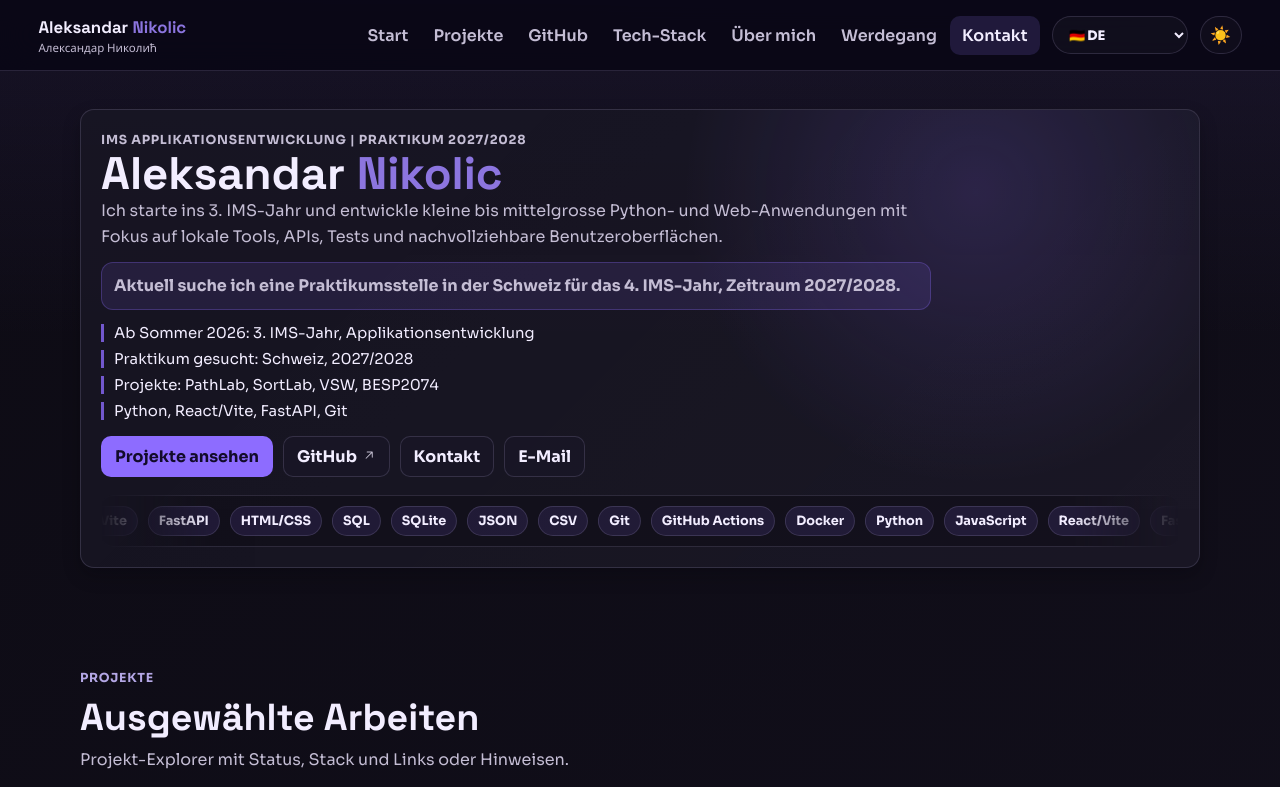
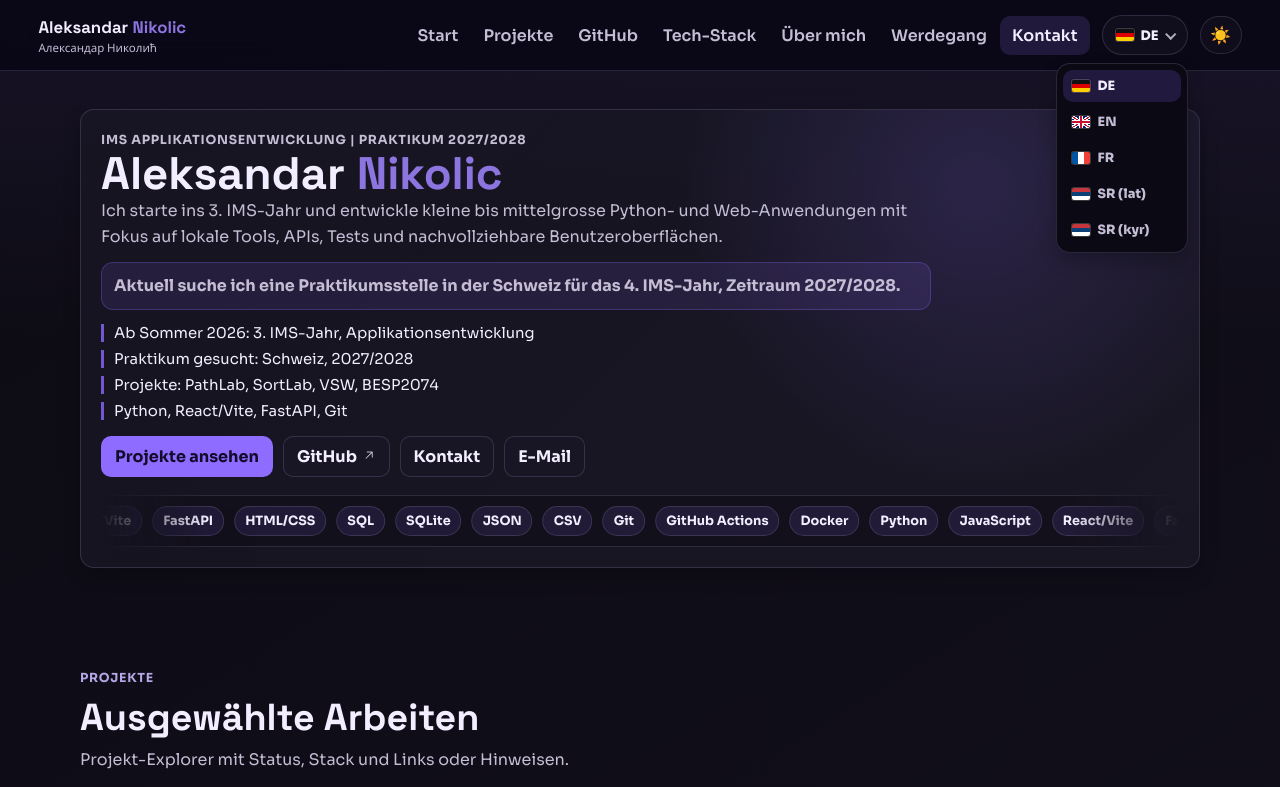
Before and after one commit to AleksZyro/Portfolio-Website, a plain HTML site: page index.html in a window 1280 px wide. Shown: the top 787 px of the page. Drawn offline with Linux system fonts and the light colour scheme.

Commit message:
Polish certificate layout and Serbian language menu

```diff
--- a/app.js
+++ b/app.js
@@ -117,7 +117,11 @@ const focusText = document.getElementById('focus-text');
 const focusList = document.getElementById('focus-list');
 const focusStatus = document.getElementById('focus-status');
 const languageButtons = document.querySelectorAll('.lang-btn');
-const languageSelect = document.getElementById('language-select');
+const languageMenuButton = document.getElementById('language-menu-button');
+const languageMenu = document.getElementById('language-menu');
+const languageOptions = document.querySelectorAll('.lang-option');
+const languageCurrentFlag = document.getElementById('language-current-flag');
+const languageCurrentLabel = document.getElementById('language-current-label');
 const themeToggle = document.getElementById('theme-toggle');
 const heroCopy = document.querySelector('.hero-copy');
 const modal = document.getElementById('detail-modal');
@@ -611,7 +615,7 @@ const embeddedDictionaries = {
       kicker: 'O meni',
       title: 'Licni profil',
       cardTitle: 'Zdravo, ja sam Aleksandar',
-      description: 'Pohadjam IMS sa fokusom na razvoj aplikacija. Moji projekti su uglavnom izmedju Python alata, web interfejsa, API-ja, testova i obrade podataka. Vazni su mi jasna struktura, razumljiv kod i iskren status projekta.',
+      description: 'Učenik sam IMS-a sa fokusom na razvoj aplikacija. Moji projekti su uglavnom između Python alata, web interfejsa, API-ja, testova i obrade podataka. Važni su mi jasna struktura, razumljiv kod i iskren status projekta.',
       factStatus: 'Status: IMS, razvoj aplikacija',
       factFocus: 'Fokus: Python, web, lokalni alati',
       factWork: 'Rad: testovi, jasna struktura, iskren status projekta'
@@ -681,7 +685,7 @@ const embeddedDictionaries = {
     },
     modal: { close: 'Zatvori', title: 'Detaljni prikaz', projectKicker: 'Status projekta', certificateKicker: 'Sertifikat' },
     portfolioDownloadButton: 'Preuzmi PDF',
-    footer: { rights: 'Sva prava zadržana.', legalLink: 'Privatnost i kolacici' }
+    footer: { rights: 'Sva prava zadržana.', legalLink: 'Privatnost i cookies' }
   }
 };
 
@@ -1294,9 +1298,24 @@ const selectLanguageButton = (languageCode) => {
     button.setAttribute('aria-pressed', String(isActive));
   });
 
-  if (languageSelect) {
-    languageSelect.value = languageCode;
+  languageOptions.forEach((option) => {
+    const isActive = option.dataset.lang === languageCode;
+    option.classList.toggle('is-active', isActive);
+    option.setAttribute('aria-selected', String(isActive));
+  });
+
+  const selectedOption = [...languageOptions].find((option) => option.dataset.lang === languageCode);
+  if (selectedOption && languageCurrentLabel && languageCurrentFlag) {
+    const selectedFlag = selectedOption.querySelector('.flag');
+    languageCurrentLabel.textContent = selectedOption.textContent.trim();
+    languageCurrentFlag.className = selectedFlag ? selectedFlag.className : 'flag flag-de';
   }
+};
+
+const setLanguageMenuOpen = (isOpen) => {
+  if (!languageMenu || !languageMenuButton) return;
+  languageMenu.hidden = !isOpen;
+  languageMenuButton.setAttribute('aria-expanded', String(isOpen));
 };
 
 const refreshDynamicTexts = () => {
@@ -1352,9 +1371,53 @@ languageButtons.forEach((button) => {
   });
 });
 
-if (languageSelect) {
-  languageSelect.addEventListener('change', () => {
-    loadLanguage(languageSelect.value).catch(() => {
+if (languageMenuButton && languageMenu) {
+  languageMenuButton.addEventListener('click', () => {
+    setLanguageMenuOpen(languageMenu.hidden);
+  });
+
+  languageOptions.forEach((option) => {
+    option.addEventListener('click', () => {
+      setLanguageMenuOpen(false);
+      loadLanguage(option.dataset.lang).catch(() => {
+        selectLanguageButton('de');
+        document.documentElement.lang = 'de';
+      });
+    });
+  });
+
+  document.addEventListener('click', (event) => {
+    if (!languageMenu.hidden && !event.target.closest('.language-switch')) {
+      setLanguageMenuOpen(false);
+    }
+  });
+
+  document.addEventListener('keydown', (event) => {
+    if (event.key === 'Escape') {
+      setLanguageMenuOpen(false);
+    }
+  });
+}
+
+if (languageOptions.length) {
+  languageOptions.forEach((option) => {
+    option.addEventListener('keydown', (event) => {
+      if (event.key === 'Enter' || event.key === ' ') {
+        event.preventDefault();
+        setLanguageMenuOpen(false);
+        loadLanguage(option.dataset.lang).catch(() => {
+          selectLanguageButton('de');
+          document.documentElement.lang = 'de';
+        });
+      }
+    });
+  });
+}
+
+const legacyLanguageSelect = document.getElementById('language-select');
+if (legacyLanguageSelect) {
+  legacyLanguageSelect.addEventListener('change', () => {
+    loadLanguage(legacyLanguageSelect.value).catch(() => {
       selectLanguageButton('de');
       document.documentElement.lang = 'de';
     });
--- a/index.html
+++ b/index.html
@@ -34,14 +34,17 @@
       </ul>
 
       <div class="language-switch" aria-label="Sprache wechseln">
-        <label class="visually-hidden" for="language-select">Sprache wechseln</label>
-        <select class="lang-select" id="language-select" aria-label="Sprache wechseln">
-          <option value="de">🇩🇪 DE</option>
-          <option value="en">🇬🇧 EN</option>
-          <option value="fr">🇫🇷 FR</option>
-          <option value="sr">🇷🇸 SR Lat</option>
-          <option value="sr-cyrl">🇷🇸 SR Ћир</option>
-        </select>
+        <button type="button" class="lang-menu-button" id="language-menu-button" aria-haspopup="listbox" aria-expanded="false" aria-label="Sprache wechseln">
+          <span class="flag flag-de" id="language-current-flag" aria-hidden="true"></span>
+          <span id="language-current-label">DE</span>
+        </button>
+        <div class="lang-menu" id="language-menu" role="listbox" aria-label="Sprache auswählen" hidden>
+          <button type="button" class="lang-option is-active" data-lang="de" role="option" aria-selected="true"><span class="flag flag-de" aria-hidden="true"></span><span>DE</span></button>
+          <button type="button" class="lang-option" data-lang="en" role="option" aria-selected="false"><span class="flag flag-gb" aria-hidden="true"></span><span>EN</span></button>
+          <button type="button" class="lang-option" data-lang="fr" role="option" aria-selected="false"><span class="flag flag-fr" aria-hidden="true"></span><span>FR</span></button>
+          <button type="button" class="lang-option" data-lang="sr" role="option" aria-selected="false"><span class="flag flag-rs" aria-hidden="true"></span><span>SR (lat)</span></button>
+          <button type="button" class="lang-option" data-lang="sr-cyrl" role="option" aria-selected="false"><span class="flag flag-rs" aria-hidden="true"></span><span>SR (kyr)</span></button>
+        </div>
       </div>
 
       <button type="button" class="theme-toggle" id="theme-toggle" aria-label="Light Mode aktivieren" aria-pressed="false">
--- a/style.css
+++ b/style.css
@@ -164,20 +164,72 @@ body[data-theme="light"] .site-header {
   gap: 5px;
   flex-wrap: nowrap;
   align-items: center;
+  position: relative;
 }
 
-.lang-select {
+.lang-menu-button {
   border: 1px solid var(--line);
   background: rgba(20, 17, 31, 0.72);
   color: var(--text);
   border-radius: 999px;
-  min-height: 38px;
-  padding: 0 34px 0 12px;
+  min-height: 40px;
+  min-width: 86px;
+  padding: 0 12px;
   font-size: 0.82rem;
   font-weight: 800;
   cursor: pointer;
-  font-family: "Sora", "Noto Color Emoji", "Apple Color Emoji", "Segoe UI Emoji", sans-serif;
+  display: inline-flex;
+  align-items: center;
+  justify-content: center;
+  gap: 7px;
   white-space: nowrap;
+}
+
+.lang-menu-button::after {
+  content: "";
+  width: 6px;
+  height: 6px;
+  border-right: 2px solid currentColor;
+  border-bottom: 2px solid currentColor;
+  transform: rotate(45deg) translateY(-1px);
+  opacity: 0.72;
+}
+
+.lang-menu {
+  position: absolute;
+  top: calc(100% + 8px);
+  right: 0;
+  z-index: 80;
+  display: grid;
+  gap: 4px;
+  min-width: 132px;
+  padding: 6px;
+  border: 1px solid var(--line);
+  border-radius: 14px;
+  background: rgba(12, 10, 20, 0.98);
+  box-shadow: var(--shadow);
+}
+
+.lang-option {
+  border: 0;
+  background: transparent;
+  color: var(--muted);
+  border-radius: 10px;
+  padding: 8px 9px;
+  font-size: 0.8rem;
+  font-weight: 800;
+  cursor: pointer;
+  display: inline-flex;
+  align-items: center;
+  gap: 8px;
+  text-align: left;
+}
+
+.lang-option:hover,
+.lang-option:focus-visible,
+.lang-option.is-active {
+  color: var(--text);
+  background: rgba(141, 108, 255, 0.18);
 }
 
 .lang-btn {
@@ -271,16 +323,20 @@ body[data-theme="light"] .site-header {
 }
 
 body[data-theme="light"] .theme-toggle,
-body[data-theme="light"] .lang-select,
+body[data-theme="light"] .lang-menu-button,
 body[data-theme="light"] .lang-btn {
   background: rgba(255, 255, 255, 0.72);
 }
 
 body[data-theme="light"] .lang-btn,
-body[data-theme="light"] .lang-select,
+body[data-theme="light"] .lang-menu-button,
 body[data-theme="light"] .theme-toggle {
   color: #211936;
   border-color: rgba(59, 45, 95, 0.20);
+}
+
+body[data-theme="light"] .lang-menu {
+  background: rgba(255, 255, 255, 0.98);
 }
 
 .theme-toggle:hover,
@@ -566,11 +622,6 @@ h2 { font-family: "Space Grotesk", "Sora", sans-serif; font-size: clamp(1.55rem,
   display: grid;
   gap: 14px;
   margin-top: 20px;
-  padding: 18px;
-  border: 1px solid var(--line);
-  background: var(--surface);
-  border-radius: var(--radius-lg);
-  box-shadow: var(--shadow);
 }
 
 .certificate-head {
@@ -871,7 +922,6 @@ h2 { font-family: "Space Grotesk", "Sora", sans-serif; font-size: clamp(1.55rem,
 
 body[data-theme="light"] .item-card,
 body[data-theme="light"] .empty-state,
-body[data-theme="light"] .certificate-block,
 body[data-theme="light"] .github-card,
 body[data-theme="light"] .about-card,
 body[data-theme="light"] .profile-card,
```
Also changed, not shown: lang/sr-cyrl.json (+5 -5 lines), lang/sr.json (+11 -11 lines).
